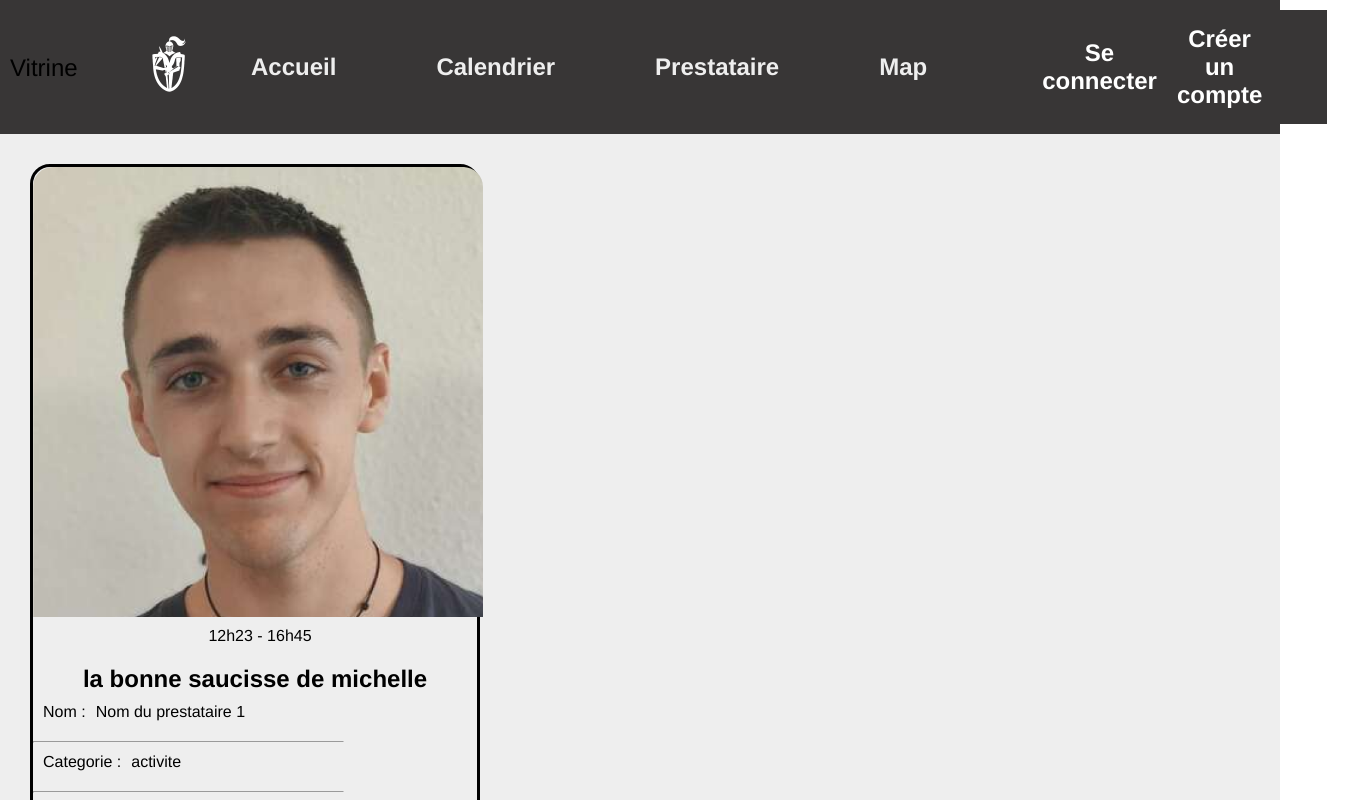
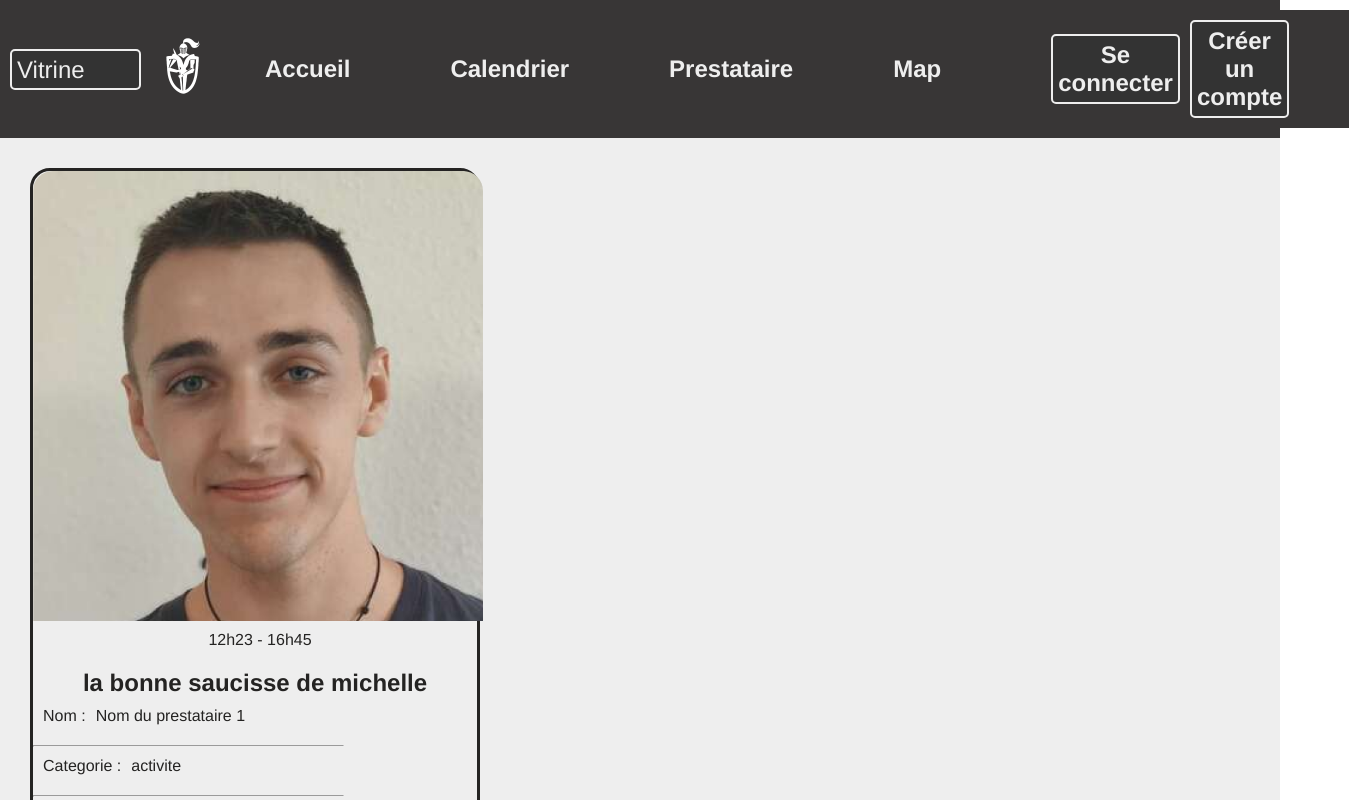
Before and after one commit to ThomasG1raud/saes3_vue, a Vue app: page /admin/map/1 in a window 1280 px wide. Shown: the top 800 px of the page, 1349 px wide, since content can reach past the window. Built offline with nearby package versions, Linux system fonts and the light colour scheme; the HTML template or start-up script is replaced by a standard one.

Commit message:
correction color nav & more

```diff
--- a/src/App.vue
+++ b/src/App.vue
@@ -49,7 +49,10 @@ export default {
   -webkit-font-smoothing: antialiased;
   -moz-osx-font-smoothing: grayscale;
   text-align: center;
-  background-color: var(--very-very-light);
+  --background: var(--very-very-light);
+  background-color: var(--background);
+  /*background-image: url('https://thumbs.dreamstime.com/b/medieval-background-8533426.jpg');*/
+  /*background-repeat: repeat;*/
 }
 
 body {
@@ -61,7 +64,7 @@ nav a {
   font-weight: bold;
 }
 
-button {
+button, a>button, input[type=submit], #connected-selected {
   border: 2px solid var(--defined-color-secondary);
   background-color: var(--defined-color-primary);
   color: var(--defined-color-secondary);
@@ -69,7 +72,7 @@ button {
   padding: 5px;
 }
 
-button:hover {
+button:hover, a>button:hover, input[type=submit]:hover, #connected-selected:hover{
   border: 2px solid var(--defined-color-primary);
   background-color: var(--defined-color-secondary);
   color: var(--defined-color-primary);
--- a/src/components/HeaderView.vue
+++ b/src/components/HeaderView.vue
@@ -11,7 +11,7 @@
 <!--      Login with prestataire-->
       <div class="div-nav" v-if="$store.state.connected === 1">
         <router-link class="item" to="/">
-          <img src="@/assets/logo_sae_white.png" alt="logo_sae_black" id="logo_navbar">
+          <img src="@/assets/logo_sae_white.png" alt="logo_sae_white" id="logo_navbar">
         </router-link>
         <router-link class="item" to="/prestataire/profil">Profil</router-link>
         <router-link class="item" to="/prestataire/statistique">Statistique</router-link>
@@ -25,7 +25,7 @@
 <!--      Login with admin-->
       <div class="div-nav" v-else-if="$store.state.connected === 2">
         <router-link class="item" to="/">
-          <img src="@/assets/logo_sae_white.png" alt="logo_sae_black" id="logo_navbar">
+          <img src="@/assets/logo_sae_white.png" alt="logo_sae_white" id="logo_navbar">
         </router-link>
         <router-link class="item" to="/admin/stand">Stand</router-link>
         <router-link class="item" to="/admin/prestataire">Prestataire</router-link>
@@ -39,7 +39,7 @@
 <!--      No login-->
       <div class="div-nav" v-else>
         <router-link class="item" to="/">
-          <img src="@/assets/logo_sae_white.png" alt="logo_sae_black" id="logo_navbar">
+          <img src="@/assets/logo_sae_white.png" alt="logo_sae_white" id="logo_navbar">
         </router-link>
         <router-link class="item" to="/">Accueil</router-link>
         <router-link class="item" to="/calendrier">Calendrier</router-link>
@@ -88,13 +88,11 @@ export default {
     height: 64px;
     width: 64px;
   }
-  button {
-    color: white;
+  button, #connected-selected{
     --defined-color-primary: var(--very-dark);
     --defined-color-secondary: var(--very-very-light);
-    font-size: x-large;
   }
-  button:hover {
+  button:hover, #connected-selected:hover {
     border-color: var(--very-very-light);
   }
   a.item.router-link-exact-active {
--- a/src/components/map/CardPrestataireForAdminView.vue
+++ b/src/components/map/CardPrestataireForAdminView.vue
@@ -76,7 +76,7 @@ img {
 
 a {
   text-decoration: none;
-  color: black;
+  color: var(--very-very-dark);
 }
 
 hr {
--- a/src/components/prestataire/VitrinePrestataireCardView.vue
+++ b/src/components/prestataire/VitrinePrestataireCardView.vue
@@ -73,7 +73,7 @@ img {
 
 a {
   text-decoration: none;
-  color: black;
+  color: var(--very-very-dark);
 }
 
 hr {
--- a/src/router/index.js
+++ b/src/router/index.js
@@ -18,8 +18,6 @@ import AdminMapView from "@/views/admin/AdminMapView";
 import AdminPrestataireView from "@/views/admin/AdminPrestataireView";
 import AdminStandView from "@/views/admin/AdminStandView";
 
-// import Vuetify from "vuetify";
-// Vue.use(Vuetify)
 Vue.use(VueRouter)
 
 const routes = [
@@ -72,8 +70,10 @@ const routes = [
   },
   {
     path: "/prestataire/profil",
+    // path: "/prestataire/profil/:idPrestataire",
     name: "profil",
-    component: PrestataireProfilView
+    component: PrestataireProfilView,
+    // props: "prestataire"
   },
   {
     path: "/prestataire/statistique",
--- a/src/views/prestataire/PrestataireProfilView.vue
+++ b/src/views/prestataire/PrestataireProfilView.vue
@@ -118,7 +118,7 @@ export default {
     width: 70%;
     height: 1px;
     margin-left: 5px;
-    background-color: black;
+    background-color: var(--very-very-dark);
   }
 
   p {
@@ -132,7 +132,7 @@ export default {
     translate: 900px -50px;
     height: 100px;
     width: 100px;
-    background-color: white;
+    background-color: var(--background);
     border:solid;
     border-radius: 50%;
   }
--- a/src/views/vitrine/LoginView.vue
+++ b/src/views/vitrine/LoginView.vue
@@ -116,6 +116,6 @@ export default {
     height: 50px;
     width: 50px;
     border-radius: 100%;
-    background-color: white;
+    background-color: var(--very-very-light);
   }
 </style>
--- a/src/views/vitrine/VitrineCalendrierView.vue
+++ b/src/views/vitrine/VitrineCalendrierView.vue
@@ -1,7 +1,7 @@
 <template>
   <v-row>
     <v-col>
-      <v-sheet height="400">
+      <v-sheet height="533px">
         <v-calendar
             ref="calendar"
             :now="today"
--- a/src/views/vitrine/VitrinePrestataireView.vue
+++ b/src/views/vitrine/VitrinePrestataireView.vue
@@ -87,7 +87,7 @@ export default {
 hr{
   height: 10px;
   width: 100%;
-  background: white;
+  background: var(--very-very-light);
   margin-left:10px ;
 }
 </style>
```
